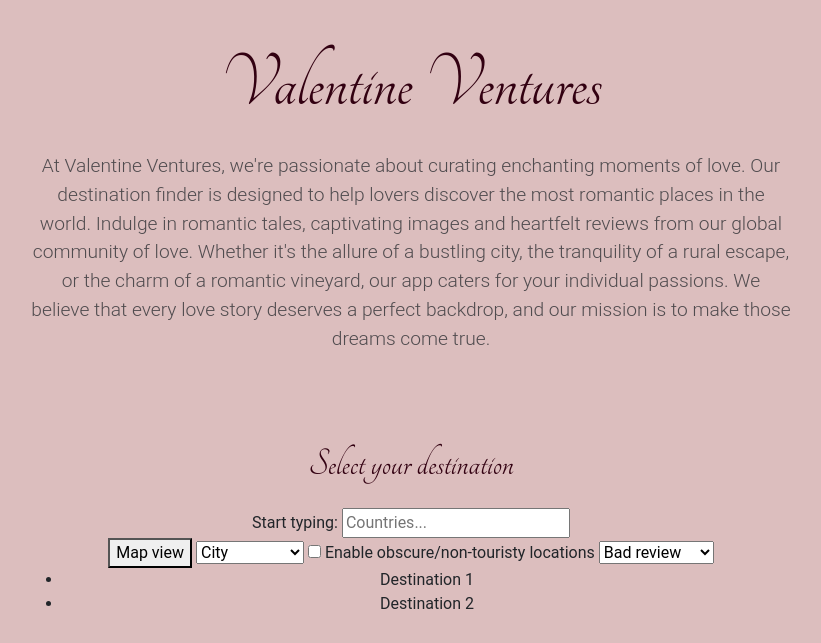
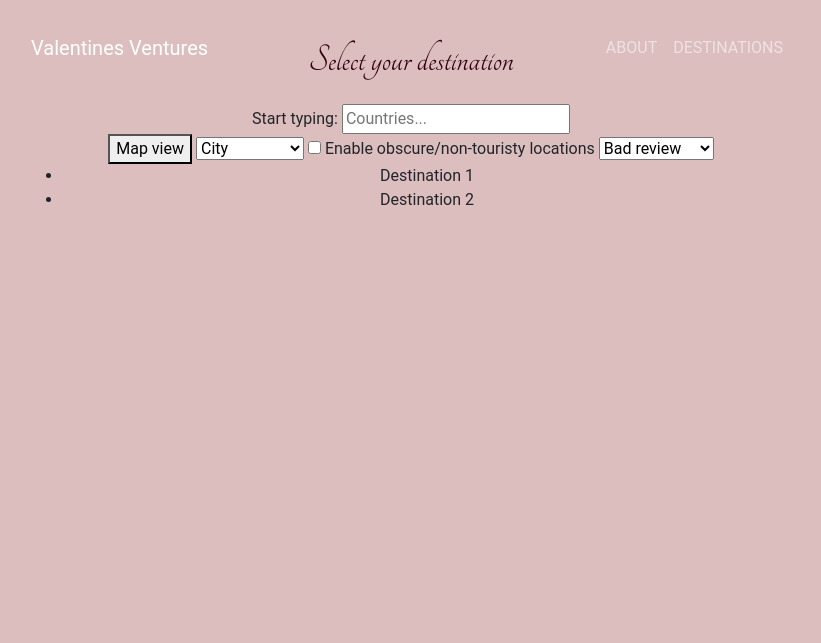
Before and after one commit to SamMartin92/hackathon-team-10, a Django app: page /destinations/ in a window 1280 px wide. Shown: the top 643 px of the page, without its empty margins (229-1050 px from the left). Run offline with Django 5.2, Linux system fonts and the light colour scheme; data that the repository does not hold is empty; some libraries are stand-ins or nearby versions.

Commit message:
fixes base header, adds nav

```diff
--- a/templates/base.html
+++ b/templates/base.html
@@ -12,16 +12,21 @@
 </head>
 
 <body>
-
-    <header class="container text-center mt-3">
-        <h1 class="display-1">Valentine Ventures</h1>
-        <p class="lead text-muted">At Valentine Ventures, we're passionate about curating enchanting moments of love.
-            Our destination finder is designed to help lovers discover the most romantic places in the world.
-            Indulge in romantic tales, captivating images and heartfelt reviews from our global community of love.
-            Whether it's the allure of a bustling city, the tranquility of a rural escape,
-            or the charm of a romantic vineyard, our app caters for your individual passions.
-            We believe that every love story deserves a perfect backdrop, and our mission is to make those dreams come true.</p>
-    </header>
+    <nav class="navbar navbar-expand-lg navbar-dark fixed-top" id="mainNav">
+        <div class="container">
+            <a class="navbar-brand" href="#page-top">Valentines Ventures</a>
+            <button class="navbar-toggler" type="button" data-bs-toggle="collapse" data-bs-target="#navbarResponsive" aria-controls="navbarResponsive" aria-expanded="false" aria-label="Toggle navigation">
+                Menu
+                <svg class="svg-inline--fa fa-bars ms-1" aria-hidden="true" focusable="false" data-prefix="fas" data-icon="bars" role="img" xmlns="http://www.w3.org/2000/svg" viewBox="0 0 448 512" data-fa-i2svg=""><path fill="currentColor" d="M0 96C0 78.3 14.3 64 32 64H416c17.7 0 32 14.3 32 32s-14.3 32-32 32H32C14.3 128 0 113.7 0 96zM0 256c0-17.7 14.3-32 32-32H416c17.7 0 32 14.3 32 32s-14.3 32-32 32H32c-17.7 0-32-14.3-32-32zM448 416c0 17.7-14.3 32-32 32H32c-17.7 0-32-14.3-32-32s14.3-32 32-32H416c17.7 0 32 14.3 32 32z"></path></svg><!-- <i class="fas fa-bars ms-1"></i> Font Awesome fontawesome.com -->
+            </button>
+            <div class="collapse navbar-collapse" id="navbarResponsive">
+                <ul class="navbar-nav text-uppercase ms-auto py-4 py-lg-0">
+                    <li class="nav-item"><a class="nav-link" href="{% url 'index' %}">About</a></li>
+                    <li class="nav-item"><a class="nav-link" href="{% url 'destinations' %}">Destinations</a></li>
+                </ul>
+            </div>
+        </div>
+    </nav>
 
     <main class="container text-center my-3">
         {% block content %}
--- a/travelcupid/settings.py
+++ b/travelcupid/settings.py
@@ -29,12 +29,12 @@ SECRET_KEY = os.environ.get("SECRET_KEY")
 
 # SECURITY WARNING: don't run with debug turned on in production!
 DEBUG = True
-DEBUG = True
+
 
 ALLOWED_HOSTS = [
     '127.0.0.1',
     '.herokuapp.com',
-    '8000-sammartin92-hackathonte-3xibzi93vvv.ws-eu108.gitpod.io',
+    '8000-sammartin92-hackathonte-umksl6cgwc1.ws-eu108.gitpod.io',
     '8000-cmed01-hackathonteam10-2nn83g7rtft.ws-eu108.gitpod.io',
 ]
 
```
Also changed, not shown: templates/index.html (+12 -0 lines).
